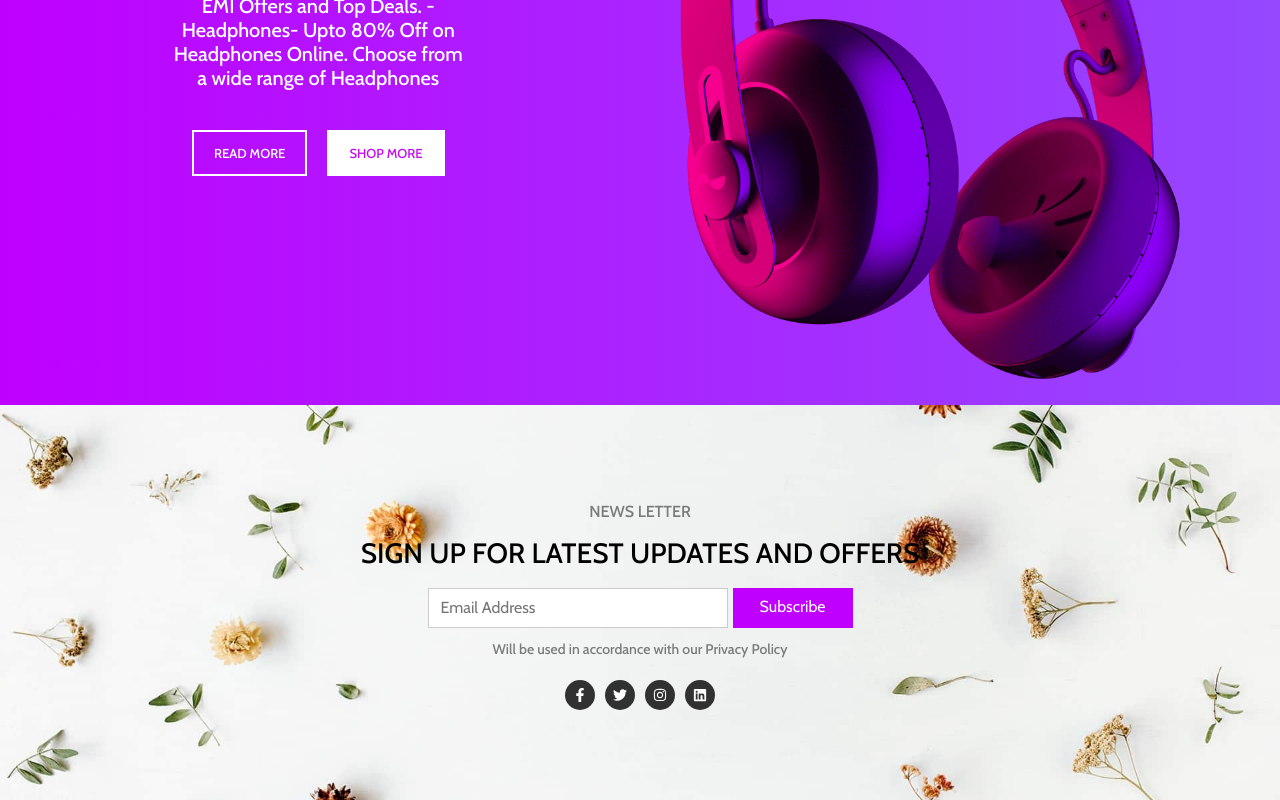
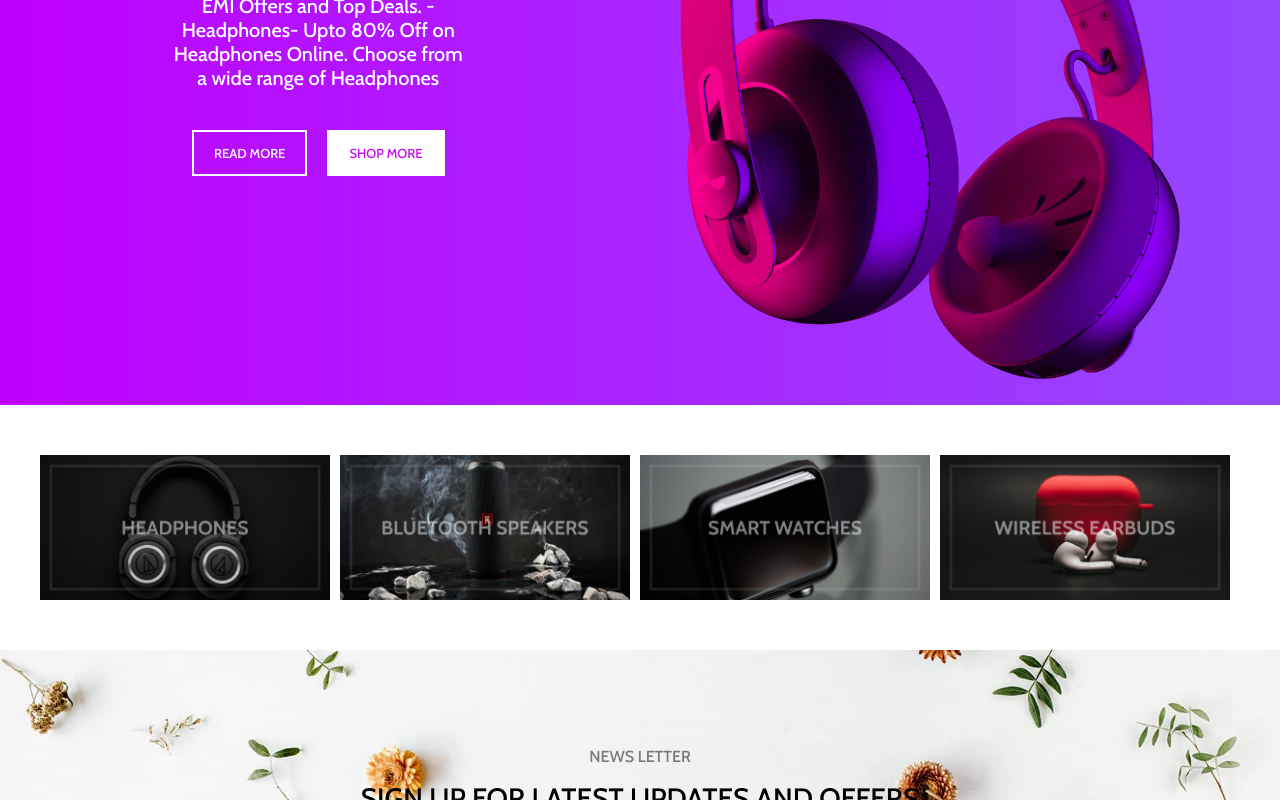
Before and after one commit to NITINKUMAWAT0/E-ShOpp, a React (Create React App) app: page / in a window 1280 px wide. Shown: the part 396-1196 px from the top of the page. Built offline with nearby package versions, Linux system fonts and the light colour scheme.

Commit message:
category section completed!!

```diff
--- a/src/components/Home/Category/Category.jsx
+++ b/src/components/Home/Category/Category.jsx
@@ -1,6 +1,27 @@
 import "./Category.scss";
+import cat1 from "../../../assets/category/cat-1.jpg"
+import cat2 from "../../../assets/category/cat-2.jpg"
+import cat3 from "../../../assets/category/cat-3.jpg"
+import cat4 from "../../../assets/category/cat-4.jpg"
 const Category = () => {
-    return <div>Category</div>;
+    return (
+        <div className="shop-by-category">
+            <div className="categories">
+                <div className="category">
+                    <img src={cat1} alt="" />
+                </div>
+                <div className="category">
+                    <img src={cat2} alt="" />
+                </div>
+                <div className="category">
+                    <img src={cat3} alt="" />
+                </div>
+                <div className="category">
+                    <img src={cat4} alt="" />
+                </div>
+            </div>
+        </div>
+    );
 };
 
 export default Category;
--- a/src/components/Home/Category/Category.scss
+++ b/src/components/Home/Category/Category.scss
@@ -1 +1,33 @@
 @import "../../../css-config/mixins.scss";
+
+.shop-by-category{
+    margin: 25px 0;
+    @include md{
+        margin: 50px 0;
+    }
+    .categories{
+        display: flex;
+        flex-flow: wrap;
+        gap: 10px;
+        .category{
+            background-color: black;
+            width: calc(50% - 5px);
+            cursor: pointer;
+            overflow: hidden;
+            @include md{
+                width: calc(25% - 10px);
+            }
+            img{
+                width: 100%;
+                display: block;
+                transition: all ease 0.5s;
+            }
+            &:hover{
+                img{
+                    transform: scale(1.2);
+                }
+
+            }
+        }
+    }
+}
--- a/src/components/Home/Home.jsx
+++ b/src/components/Home/Home.jsx
@@ -1,9 +1,16 @@
 import "./Home.scss";
 import Banner from "./Banner/Banner";
+import Category from "./Category/Category";
 const Home = () => {
     return (
-        <div className="home">
-            <Banner/>
+        <div>
+            <Banner />
+            <div className="main-content">
+                <div className="layout">
+                    <Category />
+                </div>
+            </div>
+
         </div>
     );
 };
--- a/src/components/Home/Home.scss
+++ b/src/components/Home/Home.scss
@@ -1,20 +1,8 @@
 @import "../../css-config/mixins.scss";
-.hero-banner{
-    padding: 40px 0;
-    position: relative;
-    background-image: linear-gradient(to right, #f95555 ,#f31919 );
+.main-content{
+    max-width: calc(100% - 20px);
+    margin: 0 auto;
     @include md{
-        height: calc(100vh - 80px);
-    }
-    .content{
-        height: 100%;
-        display: flex;
-        justify-content: flex-end;
-        flex-direction: column;
-        margin: 0 auto;
-        @include md{
-            flex-direction: row;
-            max-width: 1200px;
-        }
+        max-width: 1200px;
     }
 }
```
